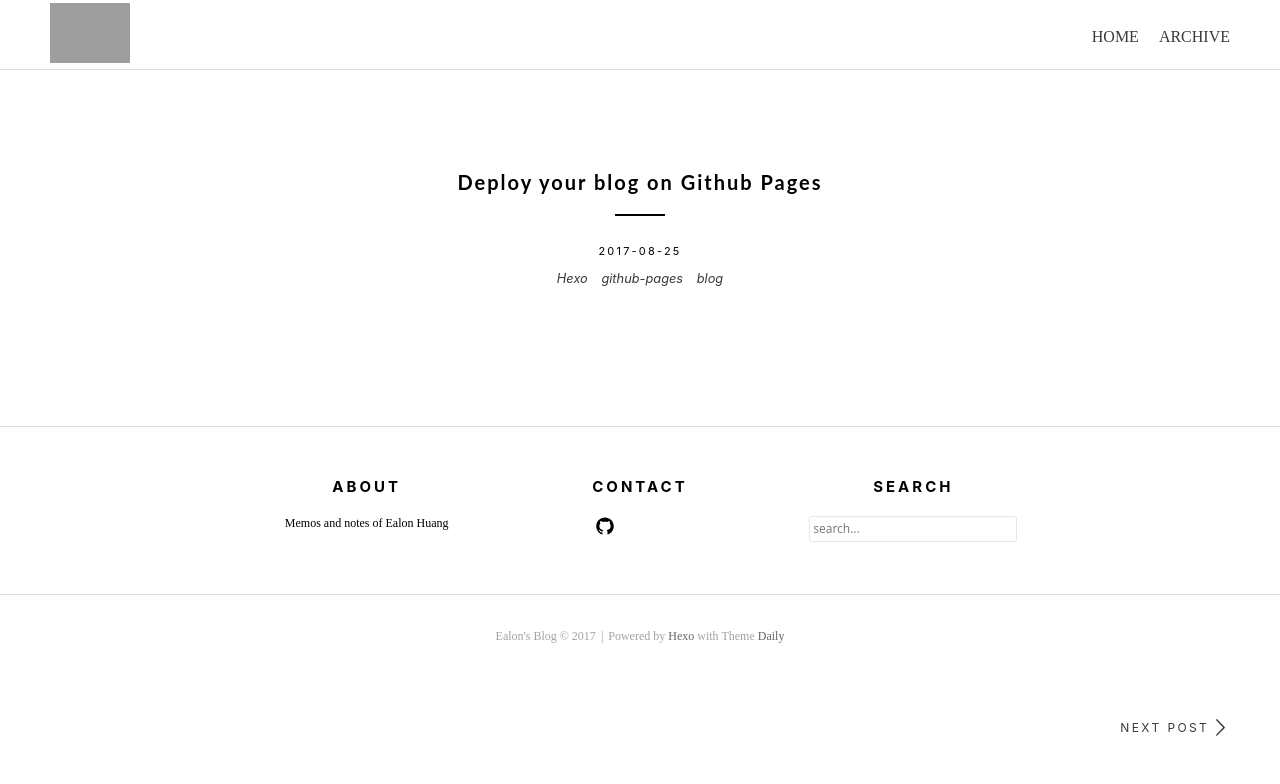
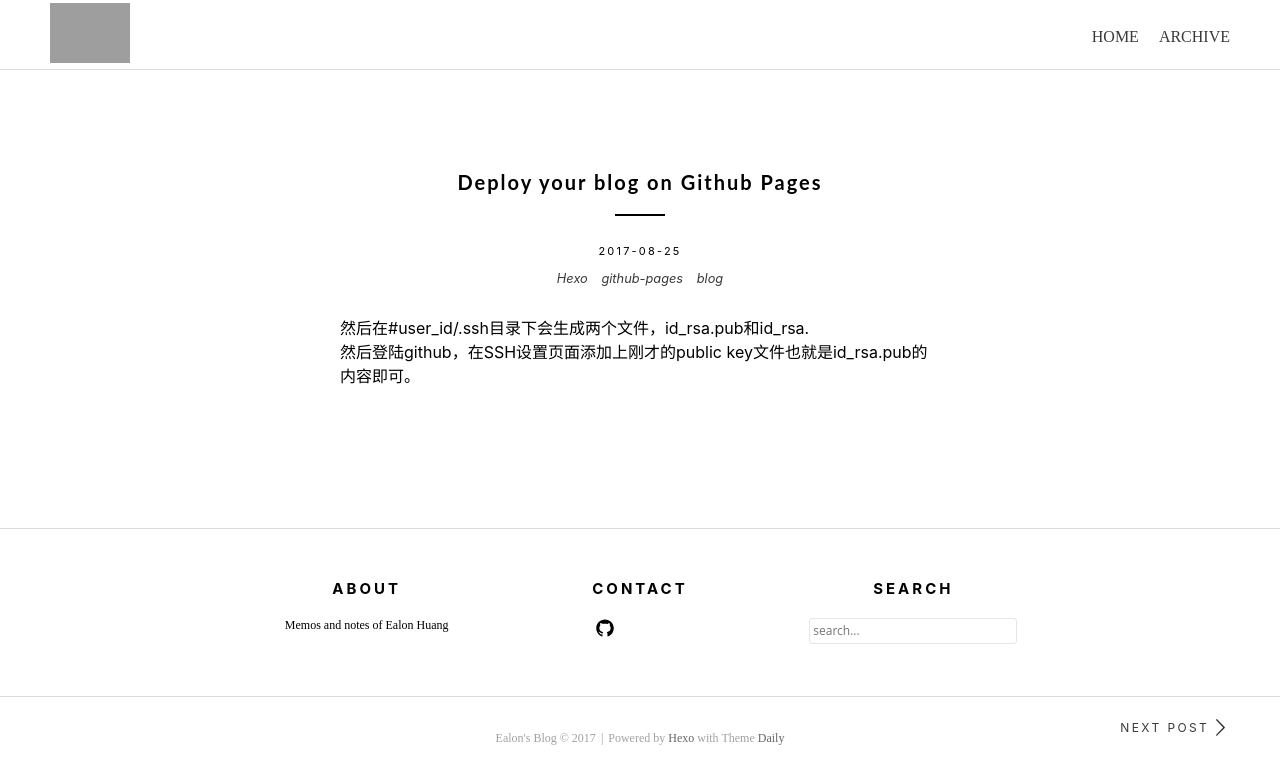
Before and after one commit to Ealon/ealon.github.io, a plain HTML site: page 2017/08/25/deploy-your-blog-on-github-pages/index.html in a window 1280 px wide. Drawn offline with Linux system fonts and the light colour scheme; grey boxes are pictures that could not be loaded.

Commit message:
- update.

```diff
--- a/2017/08/25/deploy-your-blog-on-github-pages/index.html
+++ b/2017/08/25/deploy-your-blog-on-github-pages/index.html
@@ -143,6 +143,7 @@
         </div>
         <!-- Post Main Content -->
         <div class="entry-content">
+          <p>然后在#user_id/.ssh目录下会生成两个文件，id_rsa.pub和id_rsa.<br>然后登陆github，在SSH设置页面添加上刚才的public key文件也就是id_rsa.pub的内容即可。</p>
 
         </div>
       </article>
```
Also changed, not shown: index.html (+1 -1 lines).
